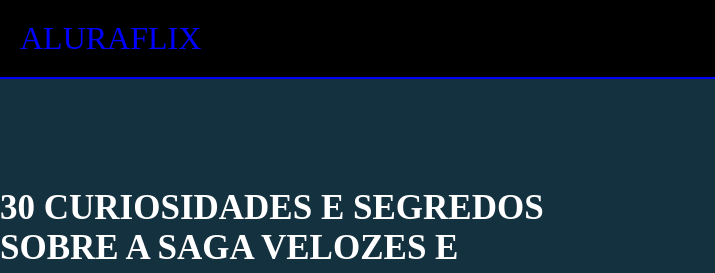
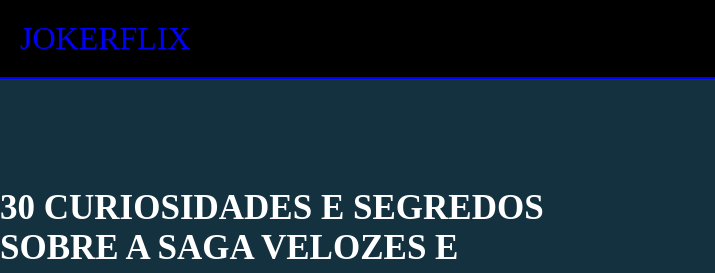
Before and after one commit to HenriqueBaroca/Jokerflix, a plain HTML site: page index.html in a window 1280 px wide. Shown: the top 273 px of the page, 0-715 px from the left. Drawn offline with Linux system fonts and the light colour scheme; a web font is replaced by a local one.

Commit message:
Alterando ALURAFLIX para JOKERFLIX

```diff
--- a/index.html
+++ b/index.html
@@ -12,7 +12,7 @@
 <body>
 
 
-    <header>ALURAFLIX</header>
+    <header>JOKERFLIX</header>
 
     <section class="chamada">
         <div class="chamada-texto">
```
